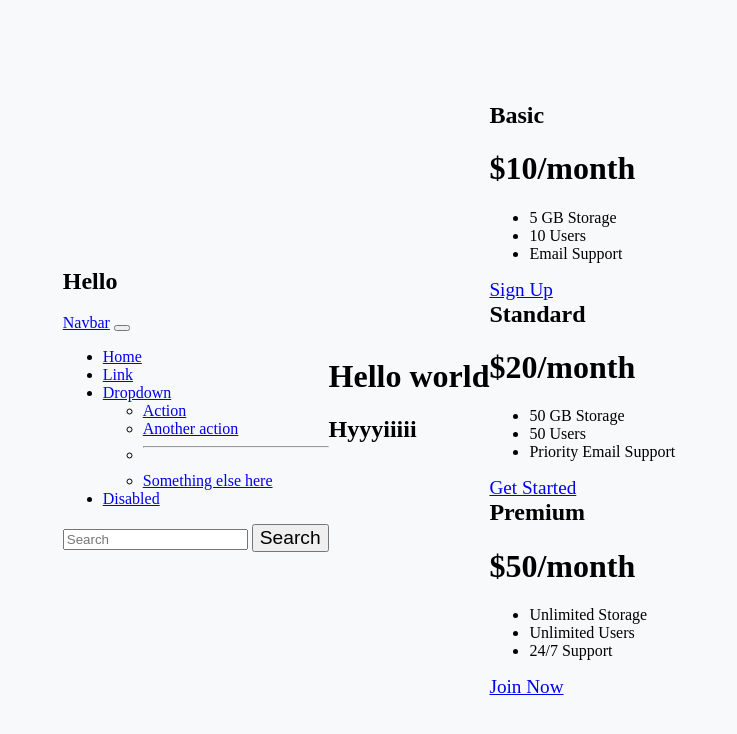
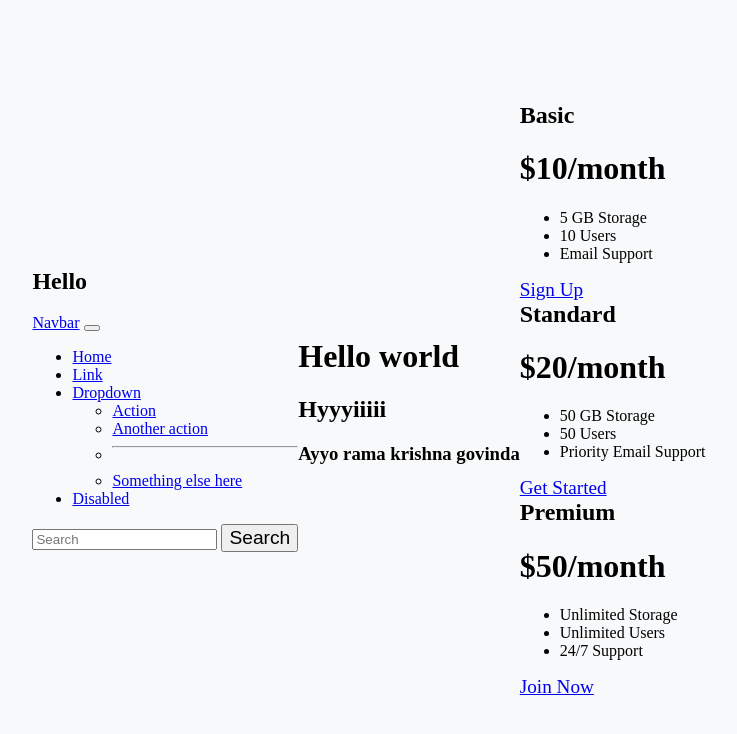
Before and after one commit to Suraj8853/code-forms, a plain HTML site: page index.html in a window 1280 px wide. Shown: the whole page, without its empty margins (271-1008 px from the left). Drawn offline with Linux system fonts and the light colour scheme.

Commit message:
add the master

```diff
--- a/index.html
+++ b/index.html
@@ -76,6 +76,7 @@
   <div>
     <h1>Hello world</h1>
      <h2>Hyyyiiiii</h2>
+     <h3>Ayyo rama krishna govinda</h3>
   </div>
   <div class="container pricing-table">
     <div class="row text-center">
```
